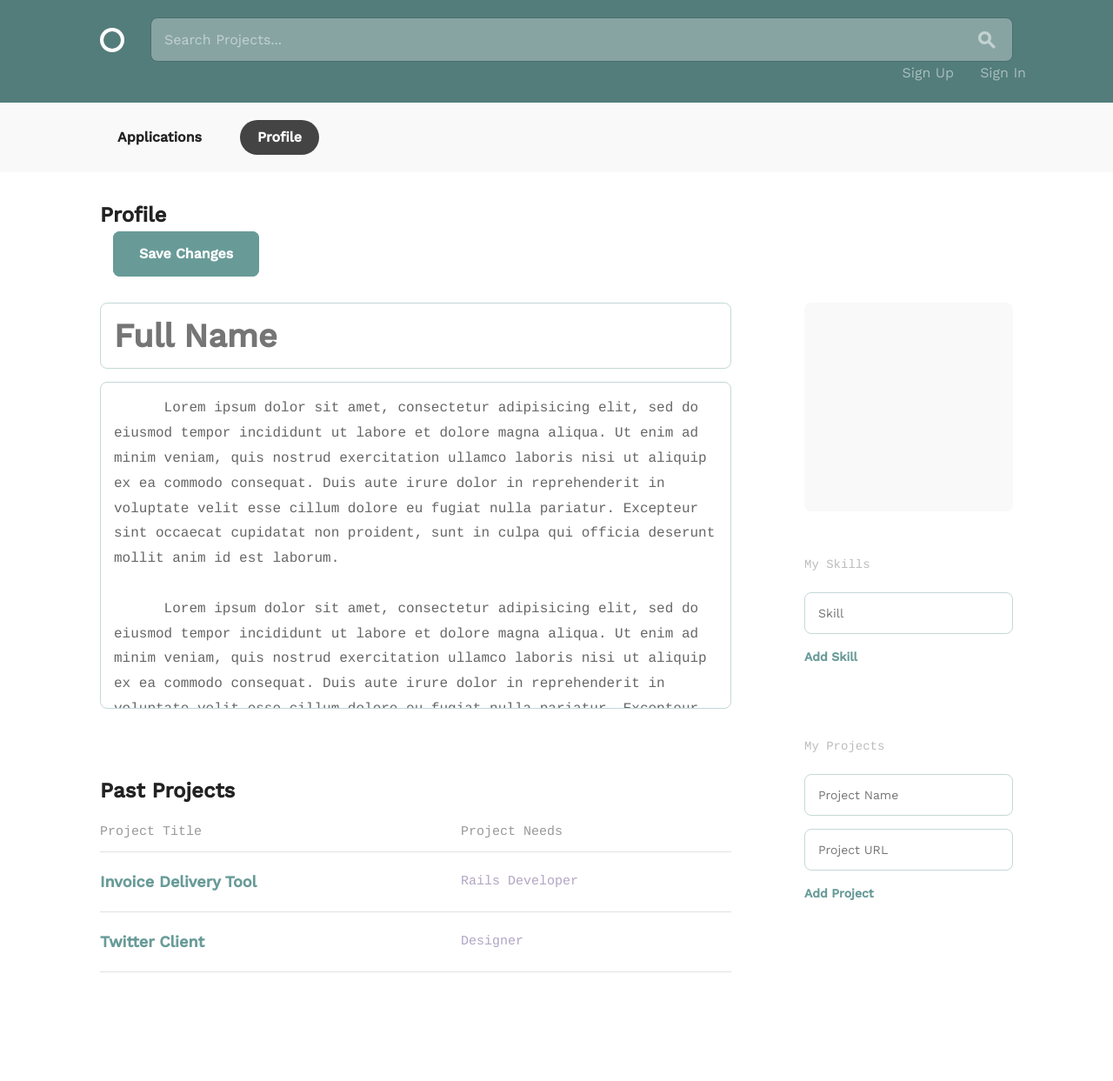
After one commit to Crossroadsman/treehouse-techdegree-python-project12, a Django app: page /accounts/profile_edit in a window 1280 px wide. The commit adds this page. Shown: the whole page at 87% size. Run offline with Django 3.2, Linux system fonts and the light colour scheme.

Commit message:
Create skeleton profile_edit view

```diff
--- a/social_team_builder/accounts/templates/accounts/profile.html
+++ b/social_team_builder/accounts/templates/accounts/profile.html
@@ -6,7 +6,7 @@
 
 {% block page_header_nav %}
   <div class="circle--fluid--cell circle--fluid--secondary">
-    <a class="button icon-on-left" href="profile_edit.html">
+    <a class="button icon-on-left" href="{% url 'accounts:profile_edit' %}">
       Edit
     </a>
   </div>
--- /dev/null
+++ b/social_team_builder/accounts/templates/accounts/profile_edit.html
@@ -0,0 +1,87 @@
+{% extends "accounts/accounts_base.html" %}
+
+{% block title_tag %}Circle{% endblock %}
+
+{% block page_header %}Profile{% endblock %}
+
+{% block page_header_nav %}
+  <div class="circle--fluid--cell circle--fluid--secondary">
+    <a class="button button-primary icon-on-left" href="{% url 'accounts:profile' %}">
+      Save Changes
+    </a>
+  </div>
+{% endblock page_header_nav %}
+
+
+{% block page_main_body %}
+  <input type="text" calue="Wendy McElroy" placeholder="Full Name" class="circle--input--h1">
+  <div class="circle--article--body">
+    <textarea placeholder="Tell us about yourself...">
+      Lorem ipsum dolor sit amet, consectetur adipisicing elit, sed do eiusmod tempor incididunt ut labore et dolore magna aliqua. Ut enim ad minim veniam, quis nostrud exercitation ullamco laboris nisi ut aliquip ex ea commodo consequat. Duis aute irure dolor in reprehenderit in voluptate velit esse cillum dolore eu fugiat nulla pariatur. Excepteur sint occaecat cupidatat non proident, sunt in culpa qui officia deserunt mollit anim id est laborum.
+
+      Lorem ipsum dolor sit amet, consectetur adipisicing elit, sed do eiusmod tempor incididunt ut labore et dolore magna aliqua. Ut enim ad minim veniam, quis nostrud exercitation ullamco laboris nisi ut aliquip ex ea commodo consequat. Duis aute irure dolor in reprehenderit in voluptate velit esse cillum dolore eu fugiat nulla pariatur. Excepteur sint occaecat cupidatat non proident, sunt in culpa qui officia deserunt mollit anim id est laborum.
+    </textarea>
+  </div> <!-- end .--article--body -->
+
+  <h2>Past Projects</h2>
+  <table class="u-full-width circle--table">
+    <thead>
+      <tr>
+        <th>Project Title</th>
+        <th class="circle--cell--right">Project Needs</th>
+      </tr>
+    </thead>
+    <tbody>
+      <tr class="clickable-row" data-href="project.html">
+        <td>
+          <h3>Invoice Delivery Tool</h3>
+        </td>
+        <td class="circle--cell--right">
+          <span class="secondary-label">Rails Developer</span>
+        </td>
+      </tr>
+      <tr class="clickable-row" data-href="project.html">
+        <td>
+          <h3>Twitter Client</h3>
+        </td>
+        <td class="circle--cell--right">
+          <span class="secondary-label">Designer</span>
+        </td>
+      </tr>
+    </tbody>
+  </table>
+
+{% endblock page_main_body %}
+
+{% block page_right_sidebar_avatar_input %}
+  <a class="button">
+    Upload Photo
+    <input type="file">
+  </a>
+{% endblock page_right_sidebar_avatar_input %}
+
+{% block page_right_sidebar %}
+  <div class="circle--secondary--module">
+    <h4>My Skills</h4>
+    <ul class="circle--clone--list">
+      <li>
+        <input type="text" placeholder="Skill">
+        <a class="circle--clone--add">Add Skill</a>
+        <a class="circle--clone--remove">Remove</a>
+      </li>
+    </ul>
+  </div> <!-- end .--secondary--module -->
+
+  <div class="circle--secondary--module">
+    <h4>My Projects</h4>
+    <ul class="circle--clone--list">
+      <li>
+        <input type="text" placeholder="Project Name">
+        <input type="text" placeholder="Project URL">
+        <a class="circle--clone--add">Add Project</a>
+        <a class="circle--clone--remove">Remove</a>
+      </li>
+    </ul>
+  </div> <!-- end .--secondary--module -->
+
+  {% endblock page_right_sidebar %}
--- a/social_team_builder/accounts/urls.py
+++ b/social_team_builder/accounts/urls.py
@@ -22,4 +22,5 @@ from . import views
 app_name = 'accounts'
 urlpatterns = [
     re_path(r'profile$', views.profile, name='profile'),
+    re_path(r'profile_edit$', views.profile_edit, name='profile_edit'),
 ]
--- a/social_team_builder/accounts/views.py
+++ b/social_team_builder/accounts/views.py
@@ -18,3 +18,9 @@ def profile(request):
     template = 'accounts/profile.html'
     context = {'selected': 'profile'}
     return render(request, template, context)
+
+
+def profile_edit(request):
+    template = 'accounts/profile_edit.html'
+    context = {'selected': 'profile'}
+    return render(request, template, context)
```
